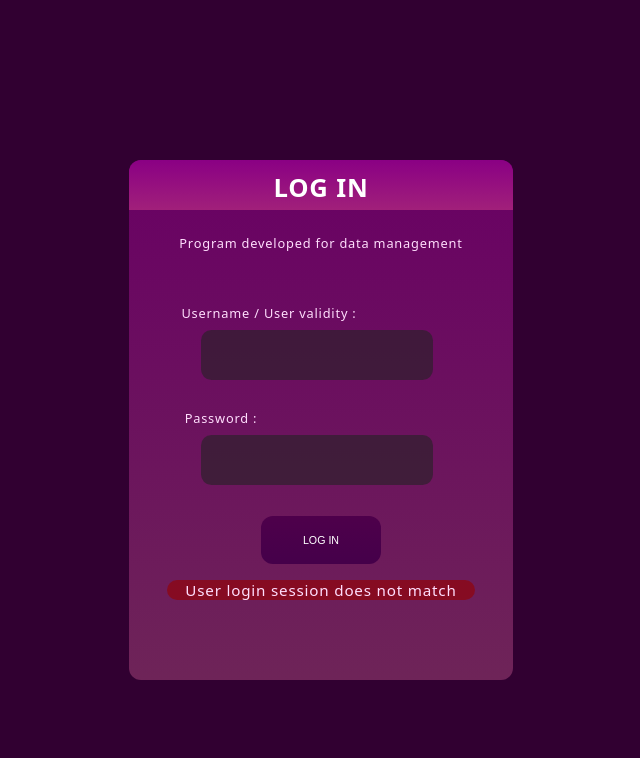
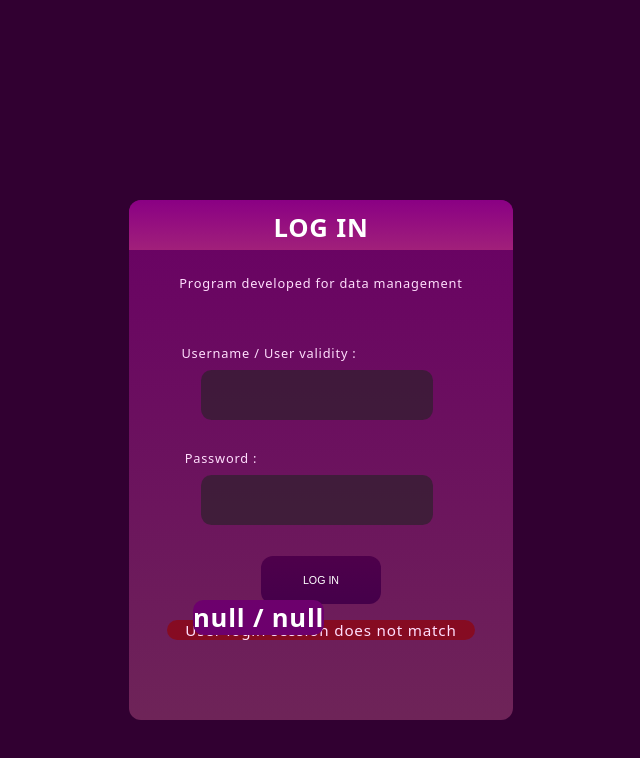
Before and after one commit to zain00abd/saraya1, a plain HTML site: page index.html in a window 1280 px wide. Shown: the whole page, without its empty margins (319-959 px from the left). Drawn offline with Linux system fonts and the light colour scheme; no server answers.

Commit message:
Add files via upload

```diff
--- a/card2.css
+++ b/card2.css
@@ -4,10 +4,11 @@
 }
 body{
     background-color: #310031;
-    height: 100vh;
-    color: aliceblue;
+    height: auto;
+    color: rgb(255, 255, 255);
     font-family: system-ui;
     letter-spacing: 1px;
+    padding-top: 50px;
 }
 .card{
     padding-top: 5%;
@@ -15,9 +16,16 @@ body{
     margin: auto;
     position: relative;
 }
+#name334{
+    position: absolute;
+    margin: auto;
+    margin-left: 40%;
+    margin-top: 35px;
+}
 #name_visabl{
+    position: relative;
     background-color: #6d006d;
-    width: 25%;
+    width: auto;
     margin: auto;
     margin-top: 15px;
     height: auto;
--- a/index.html
+++ b/index.html
@@ -88,8 +88,12 @@
     </div>
 
 
+    <div id="name334">
+        <h1 id="name_visabl">
+
+        </h1>
+    </div>
     <div class="card" style="display: none;">
-        <h1 id="name_visabl"></h1>
         <div id="menu">
             <button id="min" onclick="mnu1()">Settings</button>
             <button id="btncashing" onclick="bard1()">cashing</button>
```
